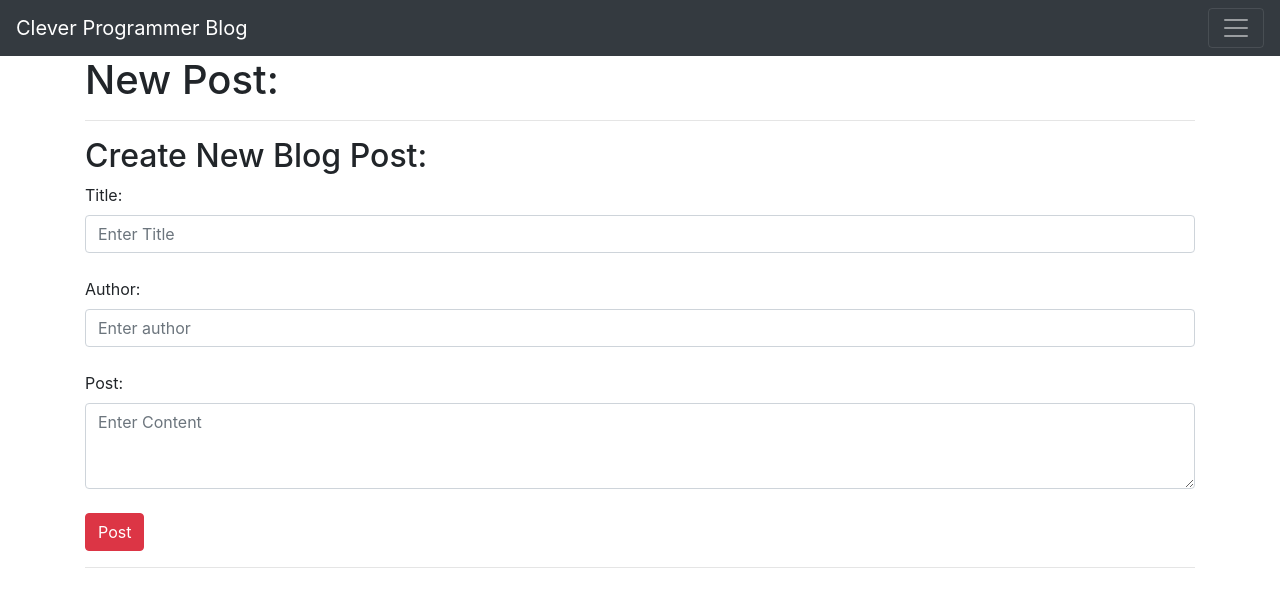
After one commit to horvathlaszlo072/flask_one, a Flask app: page /posts/new in a window 1280 px wide. The commit adds this page. Shown: the top 607 px of the page. Run offline with Flask 2, Linux system fonts and the light colour scheme.

Commit message:
Na ez itt a vége, s készen van

```diff
--- a/app.py
+++ b/app.py
@@ -16,17 +16,17 @@ class BlogPost(db.Model):
     def __repr__(self) :
         return 'Blog post ' + str(self.id)
 
-all_posts = [
-    {
-        'title': 'Post 1',
-        'content': 'This is the content of post 1. LAlalalalalalala.',
-        'author': 'Lala'
-    },
-    {
-        'title': 'Post 2',
-        'content': 'This is the content of post 2. LAlalalalalalala.'
-    },
-]
+#all_posts = [
+#    {
+#        'title': 'Post 1',
+#        'content': 'This is the content of post 1. LAlalalalalalala.',
+#        'author': 'Lala'
+#    },
+#    {
+#        'title': 'Post 2',
+#        'content': 'This is the content of post 2. LAlalalalalalala.'
+#    },
+#]
 
 @app.route('/')
 def index():
@@ -55,9 +55,7 @@ def delete(id):
 
 @app.route('/posts/edit/<int:id>', methods=['GET','POST'])
 def edit(id):
-
     post = BlogPost.query.get_or_404(id)
-
     if request.method == 'POST':
         post.title = request.form['title']
         post.author = request.form['author']
@@ -65,17 +63,20 @@ def edit(id):
         db.session.commit()
         return redirect('/posts')
     else:
-        return render_template('edit.html', post=post)
+        return render_template('edit.html',post=post)
 
-
-
-@app.route('/home')
-def hello():
-    return 'Hello home2'
-
-@app.route('/onlyget', methods=['GET'])
-def get_req():
-    return 'You can only get this webpage.'
+@app.route('/posts/new', methods=['GET','POST'])
+def new_posts():
+    if request.method == 'POST':
+        post.title = request.form['title']
+        post.author = request.form['author']
+        post.content = request.form['content']
+        new_post = BlogPost(title=post_title,content=post_content, author=post_author)
+        db.session.add(new_post)
+        db.session.commit()
+        return redirect('/posts')
+    else:
+        return render_template('new_post.html')
 
 if __name__ == "__main__":
     app.run(debug=True)
--- /dev/null
+++ b/templates/new_post.html
@@ -0,0 +1,24 @@
+{% extends 'base.html' %}
+
+{% block head %}
+<title>New Post</title>
+{% endblock %}
+
+{% block body %}
+<h1>New Post:</h1>
+<hr>
+<h2>Create New Blog Post:</h2>
+    <form action="/posts" method="post">
+        <label for="title">Title:</label>
+        <input class="form-control" type="text" name ="title" id="title" placeholder="Enter Title" aria-label="Enter Title">
+        <br>
+        <label for="author">Author:</label>
+        <input class="form-control" type="text" name ="author" id="author" placeholder="Enter author" aria-label="Enter Author">
+        <br>
+        <label for="content">Post:</label>
+        <textarea class="form-control" name ="content" id="content" placeholder="Enter Content" aria-label="Enter Content" rows="3"></textarea>
+        <br>
+        <input class="btn btn-danger" type="submit" value="Post">
+    </form>
+    <hr>
+{% endblock %}
```
Also changed, not shown: templates/edit.html (+10 -5 lines), templates/posts.html (+14 -17 lines), instance/posts.db.
